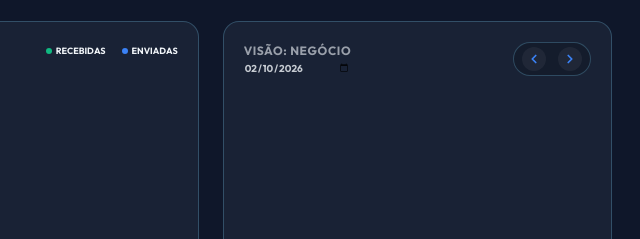
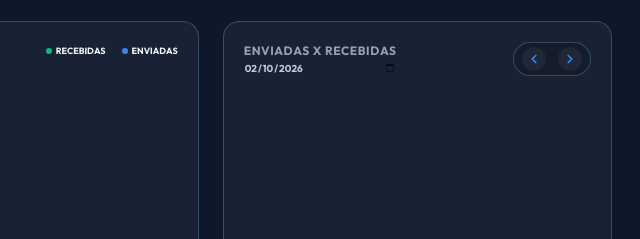
Before and after one commit to LeahparCode/DashRedeSoma, a plain HTML site: page dashinterativo/index.html in a window 1280 px wide. Shown: the part 229-468 px from the top of the page, 636-1276 px from the left. Drawn offline with nearby package versions, Linux system fonts and the light colour scheme; no server answers.

Commit message:
Update index.html

```diff
--- a/dashinterativo/index.html
+++ b/dashinterativo/index.html
@@ -218,7 +218,7 @@
             <div class="glass p-5 flex flex-col">
                 <div class="flex justify-between items-center mb-4">
                     <div class="flex flex-col">
-                        <h3 id="circular-title" class="text-label">Visão: Negócio</h3>
+                        <h3 id="circular-title" class="text-label">Enviadas x Recebidas</h3>
                         <input type="date" id="cardDatePicker" onchange="syncAndInit('card')" class="card-date-picker">
                     </div>
                     <div class="nav-arrows">
```
